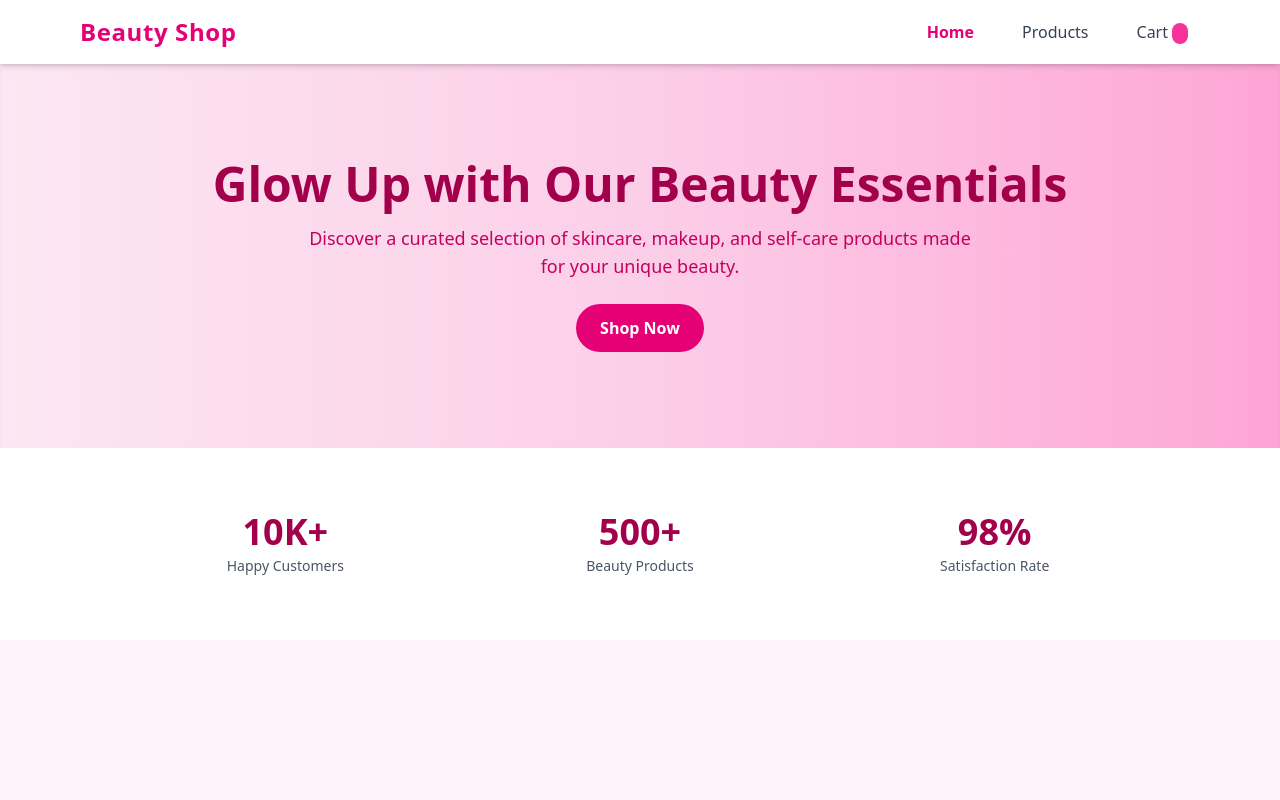
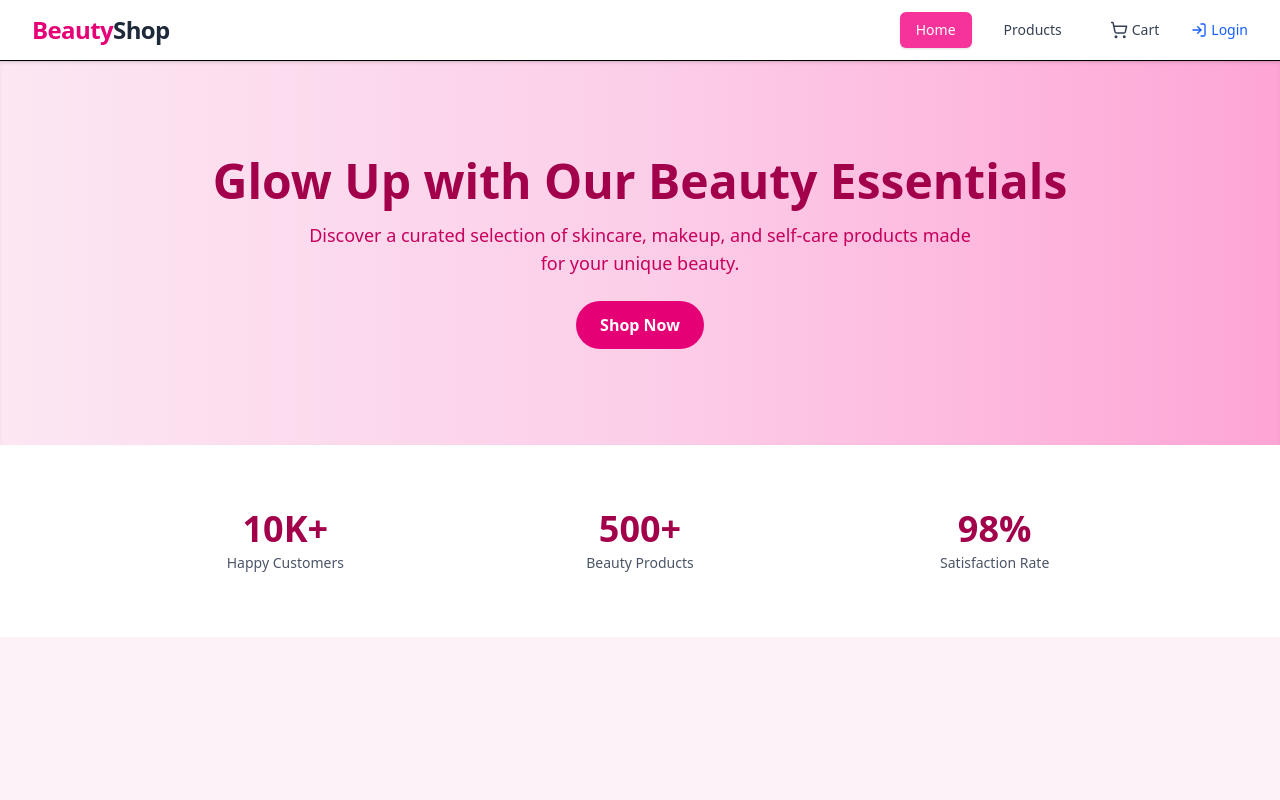
Before and after one commit to Elvis24-tech/Cosmetics, a React (Vite) app: page / in a window 1280 px wide. Shown: the top 800 px of the page. Built offline with nearby package versions, Linux system fonts and the light colour scheme; no server answers.

Commit message:
firebase authentication

```diff
--- a/package.json
+++ b/package.json
@@ -11,6 +11,7 @@
   },
   "dependencies": {
     "@tailwindcss/vite": "^4.1.11",
+    "firebase": "^12.0.0",
     "lucide-react": "^0.536.0",
     "react": "^19.1.0",
     "react-dom": "^19.1.0",
--- a/src/components/Navbar.jsx
+++ b/src/components/Navbar.jsx
@@ -1,32 +1,86 @@
 import React from 'react';
 import { Link, useLocation } from 'react-router-dom';
+import { ShoppingCart, LogIn, LogOut } from 'lucide-react';
+import { useCart } from '../context/CartContext';
+import { useAuth } from '../context/AuthContext';
 
 const Navbar = () => {
   const location = useLocation();
+  const { cartItems } = useCart();
+  const { user, login, logout, isAuthenticated } = useAuth();
 
-  const navLinkClass = (path) =>
-    `relative px-3 py-2 rounded transition duration-200 ${
-      location.pathname === path
-        ? 'text-pink-600 font-semibold'
-        : 'text-gray-700 hover:text-pink-500'
-    }`;
+  const totalItems = cartItems.reduce((acc, item) => acc + item.quantity, 0);
+
+  const navLink = (path, label) => (
+    <Link
+      to={path}
+      className={`relative px-4 py-2 text-sm font-medium rounded-md transition duration-200 ${
+        location.pathname === path
+          ? 'bg-pink-500 text-white shadow'
+          : 'text-gray-700 hover:bg-pink-100 hover:text-pink-600'
+      }`}
+    >
+      {label}
+    </Link>
+  );
 
   return (
-    <nav className="bg-white shadow-md sticky top-0 z-20">
-      <div className="max-w-6xl mx-auto px-4 py-3 flex items-center justify-between">
-        <Link to="/" className="text-2xl font-bold text-pink-600 tracking-wide">
-          Beauty Shop
+    <header className="bg-white border-b shadow sticky top-0 z-50">
+      <div className="max-w-7xl mx-auto px-4 sm:px-6 lg:px-8 py-3 flex justify-between items-center">
+        {/* Logo */}
+        <Link
+          to="/"
+          className="text-2xl font-extrabold text-pink-600 tracking-tight hover:text-pink-700"
+        >
+          Beauty<span className="text-gray-800">Shop</span>
         </Link>
-        <div className="flex items-center space-x-6">
-          <Link to="/" className={navLinkClass('/')}>Home</Link>
-          <Link to="/products" className={navLinkClass('/products')}>Products</Link>
-          <Link to="/cart" className={navLinkClass('/cart')}>
+
+        {/* Nav Links */}
+        <nav className="flex items-center gap-4">
+          {navLink('/', 'Home')}
+          {navLink('/products', 'Products')}
+
+          {/* Cart Button */}
+          <Link
+            to="/cart"
+            className={`relative flex items-center gap-1 px-4 py-2 text-sm font-medium rounded-md transition ${
+              location.pathname === '/cart'
+                ? 'bg-pink-500 text-white shadow'
+                : 'text-gray-700 hover:text-pink-600 hover:bg-pink-100'
+            }`}
+          >
+            <ShoppingCart size={18} />
             Cart
-            <span className="ml-1 bg-pink-500 text-white text-xs rounded-full px-2 py-0.5"></span>
+            {totalItems > 0 && (
+              <span className="absolute -top-1.5 -right-1.5 bg-red-500 text-white text-xs font-bold px-1.5 py-0.5 rounded-full">
+                {totalItems}
+              </span>
+            )}
           </Link>
-        </div>
+
+          {/* Auth Buttons */}
+          {isAuthenticated ? (
+            <button
+              onClick={logout}
+              className="flex items-center gap-1 text-sm text-red-600 hover:underline"
+              title="Logout"
+            >
+              <LogOut size={16} />
+              Logout
+            </button>
+          ) : (
+            <button
+              onClick={login}
+              className="flex items-center gap-1 text-sm text-blue-600 hover:underline"
+              title="Login"
+            >
+              <LogIn size={16} />
+              Login
+            </button>
+          )}
+        </nav>
       </div>
-    </nav>
+    </header>
   );
 };
 
--- /dev/null
+++ b/src/context/AuthContext.jsx
@@ -0,0 +1,41 @@
+import React, { createContext, useContext, useEffect, useState } from 'react';
+import { getAuth, onAuthStateChanged, signInWithPopup, GoogleAuthProvider, signOut } from 'firebase/auth';
+import { initializeApp } from 'firebase/app';
+
+const firebaseConfig = {
+  apiKey: "AIzaSyAW-1iZ7Z-tQHu32lQE3lvUevEFwGZOnEI",
+  authDomain: "cosmetics-ba479.firebaseapp.com",
+  projectId: "cosmetics-ba479",
+  storageBucket: "cosmetics-ba479.appspot.com",
+  messagingSenderId: "967364352275",
+  appId: "1:967364352275:web:9dde19ce1e7e0dcc5ae2e6",
+  measurementId: "G-7J0XD584PG"
+};
+
+const app = initializeApp(firebaseConfig);
+const auth = getAuth(app);
+
+const AuthContext = createContext();
+
+export const useAuth = () => useContext(AuthContext);
+
+export const AuthProvider = ({ children }) => {
+  const [user, setUser] = useState(null);
+  const [loading, setLoading] = useState(true);
+
+  useEffect(() => {
+    return onAuthStateChanged(auth, (currentUser) => {
+      setUser(currentUser);
+      setLoading(false);
+    });
+  }, []);
+
+  const login = () => signInWithPopup(auth, new GoogleAuthProvider());
+  const logout = () => signOut(auth);
+
+  return (
+    <AuthContext.Provider value={{ user, login, logout, isAuthenticated: !!user }}>
+      {!loading && children}
+    </AuthContext.Provider>
+  );
+};
--- /dev/null
+++ b/src/firebase.js
@@ -0,0 +1,15 @@
+import { initializeApp } from "firebase/app";
+import { getAuth } from "firebase/auth";
+
+const firebaseConfig = {
+  apiKey: "AIzaSyAW-1iZ7Z-tQHu32lQE3lvUevEFwGZOnEI",
+  authDomain: "cosmetics-ba479.firebaseapp.com",
+  projectId: "cosmetics-ba479",
+  storageBucket: "cosmetics-ba479.appspot.com",
+  messagingSenderId: "967364352275",
+  appId: "1:967364352275:web:9dde19ce1e7e0dcc5ae2e6",
+  measurementId: "G-7J0XD584PG"
+};
+const app = initializeApp(firebaseConfig);
+export const auth = getAuth(app);
+export default app;
--- a/src/main.jsx
+++ b/src/main.jsx
@@ -4,13 +4,16 @@ import App from './App';
 import './index.css';
 import { BrowserRouter } from 'react-router-dom';
 import { CartProvider } from './context/CartContext';
+import { AuthProvider } from './context/AuthContext';
 
 ReactDOM.createRoot(document.getElementById('root')).render(
   <React.StrictMode>
     <BrowserRouter>
-      <CartProvider>
-        <App />
-      </CartProvider>
+      <AuthProvider>
+        <CartProvider>
+          <App />
+        </CartProvider>
+      </AuthProvider>
     </BrowserRouter>
   </React.StrictMode>
 );
```
Also changed, not shown: 1 other file (tests, documents, lock files or other folders).
